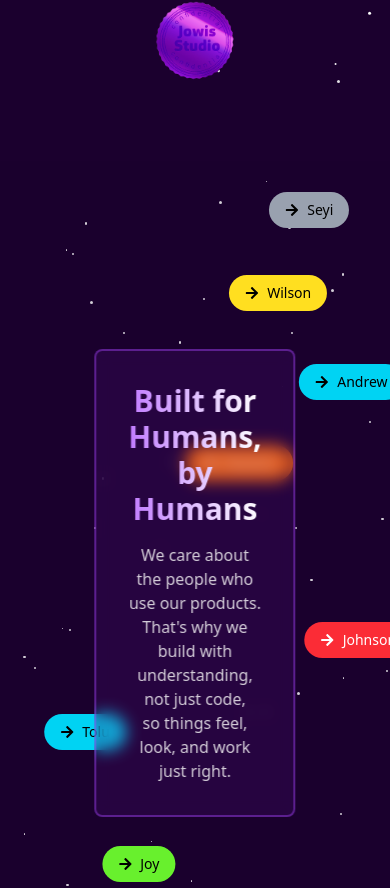
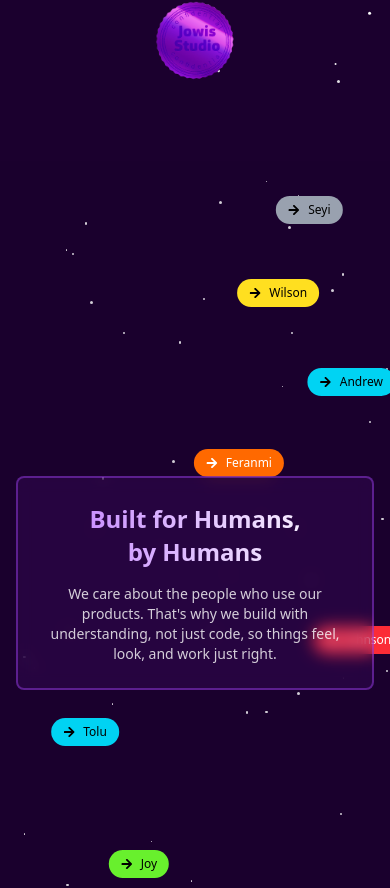
Before and after one commit to Nwose/jowis, a React (Vite) app: page /about in a window 390 px wide. Shown: the part 1976-2864 px from the top of the page. Built offline with nearby package versions, Linux system fonts and the light colour scheme.

Commit message:
new fixes

```diff
--- a/src/components/about/TeamMember.jsx
+++ b/src/components/about/TeamMember.jsx
@@ -1,3 +1,258 @@
+// import React, { useEffect, useState } from "react";
+// import { FaArrowRight } from "react-icons/fa";
+// import andrewImg from "../../assets/andrew.JPG";
+// import seyiImg from "../../assets/seyi.png";
+// import wilsonImg from "../../assets/wilson.jpg";
+// import feranmiImg from "../../assets/feronmi.jpg";
+// import joyImg from "../../assets/joy.jpg";
+// import johnsonImg from "../../assets/johnson.jpg";
+// import wealthyImg from "../../assets/Wealthy.jpg";
+// const teamMembers = [
+//   {
+//     name: "Andrew",
+//     color: "cyan",
+//     top: 15,
+//     left: 12,
+//     role: "Frontend Developer",
+//     funFact: "Loves React and animations.",
+//     image: andrewImg,
+//   },
+//   {
+//     name: "Seyi",
+//     color: "gray",
+//     top: 12,
+//     left: 78,
+//     role: "Frontend Developer",
+//     funFact: "Specializes in bringing designs to life.",
+//     image: seyiImg,
+//   },
+//   {
+//     name: "Johnson",
+//     color: "red",
+//     top: 45,
+//     left: 8,
+//     role: "CEO",
+//     funFact: "Passionate about human-centered design.",
+//     image: johnsonImg,
+//   },
+//   {
+//     name: "Wilson",
+//     color: "yellow",
+//     top: 25,
+//     left: 85,
+//     role: "Graphhic Designer",
+//     funFact: "Ensures smooth collaboration across teams.",
+//     image: wilsonImg,
+//   },
+//   {
+//     name: "Tolu",
+//     color: "cyan",
+//     top: 75,
+//     left: 82,
+//     role: "UI/UX Designer",
+//     funFact: "Enjoys creating designs.",
+//     image: wealthyImg,
+//   },
+//   {
+//     name: "Feranmi",
+//     color: "orange",
+//     top: 68,
+//     left: 18,
+//     role: "Data Analyst",
+//     funFact: "Data Driven and loves insights.",
+//     image: feranmiImg,
+//   },
+//   {
+//     name: "Joy",
+//     color: "#68F02D",
+//     top: 68,
+//     left: 18,
+//     role: "Machine Learning Engineer",
+//     funFact: "Makes sure nothing breaks before launch.",
+//     image: joyImg,
+//   },
+// ];
+
+// // ---------------- COLORS ---------------- //
+// const getColorClasses = (color) => {
+//   switch (color) {
+//     case "cyan":
+//       return "bg-cyan-400 text-black hover:shadow-cyan-400/50";
+//     case "red":
+//       return "bg-red-500 text-white hover:shadow-red-500/50";
+//     case "yellow":
+//       return "bg-yellow-300 text-black hover:shadow-yellow-300/50";
+//     case "orange":
+//       return "bg-orange-500 text-white hover:shadow-orange-500/50";
+//     case "gray":
+//       return "bg-gray-400 text-black hover:shadow-gray-400/50";
+//     case "#68F02D":
+//       return "bg-[#68F02D] text-black hover:shadow-[#68F02D]/50";
+//     default:
+//       return "bg-white text-black";
+//   }
+// };
+
+// // ---------------- TEAM BADGES ---------------- //
+// const TeamMemberBadge = ({ member }) => {
+//   const [pos, setPos] = useState({ top: member.top, left: member.left });
+//   const [vel, setVel] = useState({
+//     vx: (Math.random() - 0.5) * 2,
+//     vy: (Math.random() - 0.5) * 2,
+//   });
+//   const [paused, setPaused] = useState(false);
+
+//   useEffect(() => {
+//     if (paused) return;
+
+//     const interval = setInterval(() => {
+//       setPos((prev) => {
+//         let newTop = prev.top + vel.vy;
+//         let newLeft = prev.left + vel.vx;
+//         let { vx, vy } = vel;
+
+//         if (newTop < 2 || newTop > 98) {
+//           vy = -vy;
+//           newTop = Math.max(2, Math.min(98, newTop));
+//         }
+//         if (newLeft < 2 || newLeft > 98) {
+//           vx = -vx;
+//           newLeft = Math.max(2, Math.min(98, newLeft));
+//         }
+
+//         setVel({ vx, vy });
+//         return { top: newTop, left: newLeft };
+//       });
+//     }, 50);
+
+//     return () => clearInterval(interval);
+//   }, [vel, paused]);
+
+//   return (
+//     <div
+//       className="absolute transform -translate-x-1/2 -translate-y-1/2 cursor-pointer group"
+//       style={{
+//         top: `${pos.top}%`,
+//         left: `${pos.left}%`,
+//       }}
+//       onMouseEnter={() => setPaused(true)}
+//       onMouseLeave={() => setPaused(false)}
+//     >
+//       {/* Badge */}
+//       <div
+//         className={`flex items-center gap-2 px-4 py-2 text-sm font-medium rounded-full transition ${getColorClasses(
+//           member.color
+//         )}`}
+//       >
+//         <FaArrowRight />
+//         {member.name}
+//       </div>
+
+//       {/* Big Chat Box Popup */}
+//       <div className="absolute left-1/2 -translate-x-1/2 mt-3 w-72 bg-black text-white rounded-2xl border-2 border-purple-500 shadow-[0_0_20px_rgba(168,85,247,0.8)] p-5 opacity-0 scale-95 group-hover:opacity-100 group-hover:scale-100 transition-all duration-300 origin-top z-20">
+//         {/* Arrow */}
+//         <div className="absolute -top-2 left-1/2 -translate-x-1/2 w-0 h-0 border-l-8 border-r-8 border-b-8 border-transparent border-b-purple-500"></div>
+
+//         <div className="flex items-center gap-3 mb-3">
+//           <img
+//             src={member.image}
+//             alt={member.name}
+//             className="w-12 h-12 rounded-full border-2 border-purple-400"
+//           />
+//           <h3 className="text-lg font-bold" style={{ color: member.color }}>
+//             {member.name}
+//           </h3>
+//         </div>
+//         <p className="text-sm font-medium text-purple-300 mb-2">
+//           {member.role}
+//         </p>
+//         <p className="text-sm text-gray-300 leading-snug">{member.funFact}</p>
+//       </div>
+//     </div>
+//   );
+// };
+
+// // ---------------- MOVING STAR ---------------- //
+// const Star = () => {
+//   const [pos, setPos] = useState({
+//     top: Math.random() * 100,
+//     left: Math.random() * 100,
+//   });
+//   const [vel, setVel] = useState({
+//     vx: (Math.random() - 0.5) * 0.5,
+//     vy: (Math.random() - 0.5) * 0.5,
+//   });
+//   const size = Math.random() * 2 + 1;
+
+//   useEffect(() => {
+//     const interval = setInterval(() => {
+//       setPos((prev) => {
+//         let newTop = prev.top + vel.vy;
+//         let newLeft = prev.left + vel.vx;
+//         let { vx, vy } = vel;
+
+//         if (newTop < 0 || newTop > 100) {
+//           vy = -vy;
+//           newTop = Math.max(0, Math.min(100, newTop));
+//         }
+//         if (newLeft < 0 || newLeft > 100) {
+//           vx = -vx;
+//           newLeft = Math.max(0, Math.min(100, newLeft));
+//         }
+
+//         setVel({ vx, vy });
+//         return { top: newTop, left: newLeft };
+//       });
+//     }, 100);
+
+//     return () => clearInterval(interval);
+//   }, [vel]);
+
+//   return (
+//     <div
+//       className="absolute rounded-full bg-white opacity-80"
+//       style={{
+//         width: size,
+//         height: size,
+//         top: `${pos.top}%`,
+//         left: `${pos.left}%`,
+//       }}
+//     />
+//   );
+// };
+
+// const TeamMember = () => {
+//   return (
+//     <div className="relative min-h-screen bg-[#1A002D] text-white overflow-hidden">
+//       {/* Background Stars */}
+//       {Array.from({ length: 50 }).map((_, i) => (
+//         <Star key={i} />
+//       ))}
+
+//       {/* Team Members */}
+//       {teamMembers.map((member, i) => (
+//         <TeamMemberBadge key={i} member={member} />
+//       ))}
+
+//       {/* Central Card */}
+//       <div className="absolute top-1/2 left-1/2 transform -translate-x-1/2 -translate-y-1/2 z-10">
+//         <div className="relative border-2 border-purple-500/40 rounded-lg p-8 max-w-lg text-center bg-purple-900/20 backdrop-blur-sm">
+//           <h1 className="text-3xl md:text-5xl font-bold mb-4 text-transparent bg-clip-text bg-gradient-to-r from-purple-400 to-white">
+//             Built for Humans, <br /> by Humans
+//           </h1>
+//           <p className="text-white/80">
+//             We care about the people who use our products. <br />
+//             That's why we build with understanding, not just code, <br />
+//             so things feel, look, and work just right.
+//           </p>
+//         </div>
+//       </div>
+//     </div>
+//   );
+// };
+
+// export default TeamMember;
+
 import React, { useEffect, useState } from "react";
 import { FaArrowRight } from "react-icons/fa";
 import andrewImg from "../../assets/andrew.JPG";
@@ -7,6 +262,7 @@ import feranmiImg from "../../assets/feronmi.jpg";
 import joyImg from "../../assets/joy.jpg";
 import johnsonImg from "../../assets/johnson.jpg";
 import wealthyImg from "../../assets/Wealthy.jpg";
+
 const teamMembers = [
   {
     name: "Andrew",
@@ -140,33 +396,38 @@ const TeamMemberBadge = ({ member }) => {
     >
       {/* Badge */}
       <div
-        className={`flex items-center gap-2 px-4 py-2 text-sm font-medium rounded-full transition ${getColorClasses(
+        className={`flex items-center gap-2 px-3 sm:px-4 py-1.5 sm:py-2 text-xs sm:text-sm font-medium rounded-full transition ${getColorClasses(
           member.color
         )}`}
       >
-        <FaArrowRight />
+        <FaArrowRight className="text-xs sm:text-sm" />
         {member.name}
       </div>
 
       {/* Big Chat Box Popup */}
-      <div className="absolute left-1/2 -translate-x-1/2 mt-3 w-72 bg-black text-white rounded-2xl border-2 border-purple-500 shadow-[0_0_20px_rgba(168,85,247,0.8)] p-5 opacity-0 scale-95 group-hover:opacity-100 group-hover:scale-100 transition-all duration-300 origin-top z-20">
+      <div className="absolute left-1/2 -translate-x-1/2 mt-3 w-60 sm:w-72 bg-black text-white rounded-2xl border-2 border-purple-500 shadow-[0_0_20px_rgba(168,85,247,0.8)] p-4 sm:p-5 opacity-0 scale-95 group-hover:opacity-100 group-hover:scale-100 transition-all duration-300 origin-top z-20">
         {/* Arrow */}
-        <div className="absolute -top-2 left-1/2 -translate-x-1/2 w-0 h-0 border-l-8 border-r-8 border-b-8 border-transparent border-b-purple-500"></div>
+        <div className="absolute -top-2 left-1/2 -translate-x-1/2 w-0 h-0 border-l-6 border-r-6 border-b-6 border-transparent border-b-purple-500"></div>
 
         <div className="flex items-center gap-3 mb-3">
           <img
             src={member.image}
             alt={member.name}
-            className="w-12 h-12 rounded-full border-2 border-purple-400"
+            className="w-10 h-10 sm:w-12 sm:h-12 rounded-full border-2 border-purple-400"
           />
-          <h3 className="text-lg font-bold" style={{ color: member.color }}>
+          <h3
+            className="text-base sm:text-lg font-bold"
+            style={{ color: member.color }}
+          >
             {member.name}
           </h3>
         </div>
-        <p className="text-sm font-medium text-purple-300 mb-2">
+        <p className="text-xs sm:text-sm font-medium text-purple-300 mb-2">
           {member.role}
         </p>
-        <p className="text-sm text-gray-300 leading-snug">{member.funFact}</p>
+        <p className="text-xs sm:text-sm text-gray-300 leading-snug">
+          {member.funFact}
+        </p>
       </div>
     </div>
   );
@@ -223,7 +484,7 @@ const Star = () => {
 
 const TeamMember = () => {
   return (
-    <div className="relative min-h-screen bg-[#1A002D] text-white overflow-hidden">
+    <div className="relative min-h-screen bg-[#1A002D] text-white overflow-hidden px-3 sm:px-0">
       {/* Background Stars */}
       {Array.from({ length: 50 }).map((_, i) => (
         <Star key={i} />
@@ -235,14 +496,16 @@ const TeamMember = () => {
       ))}
 
       {/* Central Card */}
-      <div className="absolute top-1/2 left-1/2 transform -translate-x-1/2 -translate-y-1/2 z-10">
-        <div className="relative border-2 border-purple-500/40 rounded-lg p-8 max-w-lg text-center bg-purple-900/20 backdrop-blur-sm">
-          <h1 className="text-3xl md:text-5xl font-bold mb-4 text-transparent bg-clip-text bg-gradient-to-r from-purple-400 to-white">
+      <div className="absolute top-1/2 left-1/2 transform -translate-x-1/2 -translate-y-1/2 z-10 w-full max-w-md sm:max-w-lg px-4">
+        <div className="relative border-2 border-purple-500/40 rounded-lg p-6 sm:p-8 text-center bg-purple-900/20 backdrop-blur-sm">
+          <h1 className="text-2xl sm:text-3xl md:text-5xl font-bold mb-4 text-transparent bg-clip-text bg-gradient-to-r from-purple-400 to-white leading-snug">
             Built for Humans, <br /> by Humans
           </h1>
-          <p className="text-white/80">
-            We care about the people who use our products. <br />
-            That's why we build with understanding, not just code, <br />
+          <p className="text-sm sm:text-base text-white/80">
+            We care about the people who use our products.{" "}
+            <br className="hidden sm:block" />
+            That's why we build with understanding, not just code,{" "}
+            <br className="hidden sm:block" />
             so things feel, look, and work just right.
           </p>
         </div>
@@ -252,340 +515,3 @@ const TeamMember = () => {
 };
 
 export default TeamMember;
-
-// import React, { useEffect, useState } from "react";
-// import { FaArrowRight } from "react-icons/fa";
-
-// const teamMembers = [
-//   {
-//     name: "Andrew",
-//     color: "cyan",
-//     top: 15,
-//     left: 12,
-//     role: "Frontend Developer",
-//     funFact: "Loves React and animations.",
-//   },
-//   {
-//     name: "Seyi",
-//     color: "gray",
-//     top: 12,
-//     left: 78,
-//     role: "Backend Engineer",
-//     funFact: "Specializes in Node.js and APIs.",
-//   },
-//   {
-//     name: "Johnson",
-//     color: "red",
-//     top: 45,
-//     left: 8,
-//     role: "UI/UX Designer",
-//     funFact: "Passionate about human-centered design.",
-//   },
-//   {
-//     name: "Wilson",
-//     color: "yellow",
-//     top: 25,
-//     left: 85,
-//     role: "Project Manager",
-//     funFact: "Ensures smooth collaboration across teams.",
-//   },
-//   {
-//     name: "Tolu",
-//     color: "cyan",
-//     top: 75,
-//     left: 82,
-//     role: "Fullstack Developer",
-//     funFact: "Enjoys building with Next.js.",
-//   },
-//   {
-//     name: "Feranmi",
-//     color: "orange",
-//     top: 68,
-//     left: 18,
-//     role: "QA Engineer",
-//     funFact: "Makes sure nothing breaks before launch.",
-//   },
-// ];
-
-// // ---------------- COLORS ---------------- //
-// const getColorClasses = (color) => {
-//   switch (color) {
-//     case "cyan":
-//       return "bg-cyan-400 text-black hover:shadow-cyan-400/50";
-//     case "red":
-//       return "bg-red-500 text-white hover:shadow-red-500/50";
-//     case "yellow":
-//       return "bg-yellow-300 text-black hover:shadow-yellow-300/50";
-//     case "orange":
-//       return "bg-orange-500 text-white hover:shadow-orange-500/50";
-//     case "gray":
-//       return "bg-gray-400 text-black hover:shadow-gray-400/50";
-//     default:
-//       return "bg-white text-black";
-//   }
-// };
-
-// // ---------------- TEAM BADGES ---------------- //
-// const TeamMemberBadge = ({ member }) => {
-//   const [pos, setPos] = useState({ top: member.top, left: member.left });
-//   const [vel, setVel] = useState({
-//     vx: (Math.random() - 0.5) * 2,
-//     vy: (Math.random() - 0.5) * 2,
-//   });
-//   const [paused, setPaused] = useState(false);
-
-//   useEffect(() => {
-//     if (paused) return;
-
-//     const interval = setInterval(() => {
-//       setPos((prev) => {
-//         let newTop = prev.top + vel.vy;
-//         let newLeft = prev.left + vel.vx;
-//         let { vx, vy } = vel;
-
-//         // Bounce off edges
-//         if (newTop < 2 || newTop > 98) {
-//           vy = -vy;
-//           newTop = Math.max(2, Math.min(98, newTop));
-//         }
-//         if (newLeft < 2 || newLeft > 98) {
-//           vx = -vx;
-//           newLeft = Math.max(2, Math.min(98, newLeft));
-//         }
-
-//         setVel({ vx, vy });
-//         return { top: newTop, left: newLeft };
-//       });
-//     }, 50);
-
-//     return () => clearInterval(interval);
-//   }, [vel, paused]);
-
-//   return (
-//     <div
-//       className="absolute transform -translate-x-1/2 -translate-y-1/2 cursor-pointer group"
-//       style={{
-//         top: `${pos.top}%`,
-//         left: `${pos.left}%`,
-//       }}
-//       onMouseEnter={() => setPaused(true)}
-//       onMouseLeave={() => setPaused(false)}
-//     >
-//       {/* Badge */}
-//       <div
-//         className={`flex items-center gap-2 px-4 py-2 text-sm font-medium rounded-full transition ${getColorClasses(
-//           member.color
-//         )}`}
-//       >
-//         <FaArrowRight />
-//         {member.name}
-//       </div>
-
-//       {/* Modern Chat Box Popup */}
-//       <div className="absolute left-1/2 -translate-x-1/2 mt-3 w-72 bg-white/90 backdrop-blur-lg text-black rounded-2xl shadow-xl p-5 border border-gray-200/50 opacity-0 translate-y-3 group-hover:opacity-100 group-hover:translate-y-0 transition-all duration-500 ease-out origin-top z-20">
-//         {/* Arrow */}
-//         <div className="absolute -top-2 left-1/2 -translate-x-1/2 w-0 h-0 border-l-8 border-r-8 border-b-8 border-transparent border-b-white"></div>
-
-//         <h3 className="text-lg font-bold text-gray-900 mb-1">{member.name}</h3>
-//         <p className="text-sm font-semibold text-purple-600 mb-2">
-//           {member.role}
-//         </p>
-//         <p className="text-sm text-gray-700 leading-snug">{member.funFact}</p>
-//       </div>
-//     </div>
-//   );
-// };
-
-// // ---------------- MOVING STAR ---------------- //
-// const Star = () => {
-//   const [pos, setPos] = useState({
-//     top: Math.random() * 100,
-//     left: Math.random() * 100,
-//   });
-//   const [vel, setVel] = useState({
-//     vx: (Math.random() - 0.5) * 0.5,
-//     vy: (Math.random() - 0.5) * 0.5,
-//   });
-//   const size = Math.random() * 2 + 1;
-
-//   useEffect(() => {
-//     const interval = setInterval(() => {
-//       setPos((prev) => {
-//         let newTop = prev.top + vel.vy;
-//         let newLeft = prev.left + vel.vx;
-//         let { vx, vy } = vel;
-
-//         if (newTop < 0 || newTop > 100) {
-//           vy = -vy;
-//           newTop = Math.max(0, Math.min(100, newTop));
-//         }
-//         if (newLeft < 0 || newLeft > 100) {
-//           vx = -vx;
-//           newLeft = Math.max(0, Math.min(100, newLeft));
-//         }
-
-//         setVel({ vx, vy });
-//         return { top: newTop, left: newLeft };
-//       });
-//     }, 100);
-
-//     return () => clearInterval(interval);
-//   }, [vel]);
-
-//   return (
-//     <div
-//       className="absolute rounded-full bg-white opacity-80"
-//       style={{
-//         width: size,
-//         height: size,
-//         top: `${pos.top}%`,
-//         left: `${pos.left}%`,
-//       }}
-//     />
-//   );
-// };
-
-// const TeamMember = () => {
-//   return (
-//     <div className="relative min-h-screen bg-[#1A002D] text-white overflow-hidden">
-//       {/* Background Stars */}
-//       {Array.from({ length: 50 }).map((_, i) => (
-//         <Star key={i} />
-//       ))}
-
-//       {/* Team Members */}
-//       {teamMembers.map((member, i) => (
-//         <TeamMemberBadge key={i} member={member} />
-//       ))}
-
-//       {/* Central Card */}
-//       <div className="absolute top-1/2 left-1/2 transform -translate-x-1/2 -translate-y-1/2 z-10">
-//         <div className="relative border-2 border-purple-500/40 rounded-lg p-8 max-w-lg text-center bg-purple-900/20 backdrop-blur-sm">
-//           <h1 className="text-3xl md:text-5xl font-bold mb-4 text-transparent bg-clip-text bg-gradient-to-r from-purple-400 to-white">
-//             Built for Humans, <br /> by Humans
-//           </h1>
-//           <p className="text-white/80">
-//             We care about the people who use our products. <br />
-//             That's why we build with understanding, not just code, <br />
-//             so things feel, look, and work just right.
-//           </p>
-//         </div>
-//       </div>
-//     </div>
-//   );
-// };
-
-// export default TeamMember;
-
-// import React, { useState } from "react";
-// import { motion } from "framer-motion";
-
-// // Team members (restored with 6 members + positions)
-// const teamMembers = [
-//   {
-//     name: "Andrew",
-//     color: "cyan",
-//     top: 15,
-//     left: 12,
-//     img: "https://i.pravatar.cc/50?img=1",
-//   },
-//   {
-//     name: "Seyi",
-//     color: "gray",
-//     top: 12,
-//     left: 78,
-//     img: "https://i.pravatar.cc/50?img=2",
-//   },
-//   {
-//     name: "Johnson",
-//     color: "red",
-//     top: 45,
-//     left: 20,
-//     img: "https://i.pravatar.cc/50?img=3",
-//   },
-//   {
-//     name: "Amaka",
-//     color: "purple",
-//     top: 70,
-//     left: 60,
-//     img: "https://i.pravatar.cc/50?img=4",
-//   },
-//   {
-//     name: "Emily",
-//     color: "green",
-//     top: 30,
-//     left: 50,
-//     img: "https://i.pravatar.cc/50?img=5",
-//   },
-//   {
-//     name: "Daniel",
-//     color: "blue",
-//     top: 60,
-//     left: 80,
-//     img: "https://i.pravatar.cc/50?img=6",
-//   },
-// ];
-
-// const FloatingTeam = () => {
-//   const [paused, setPaused] = useState(false);
-//   const [hoveredMember, setHoveredMember] = useState(null);
-
-//   return (
-//     <div className="relative w-full h-[500px] bg-gray-950 overflow-hidden rounded-xl">
-//       {teamMembers.map((member, idx) => (
-//         <motion.div
-//           key={idx}
-//           className="absolute"
-//           style={{ top: `${member.top}%`, left: `${member.left}%` }}
-//           animate={!paused ? { y: [0, -10, 0], x: [0, 10, 0] } : { y: 0, x: 0 }}
-//           transition={{
-//             duration: 4 + idx,
-//             repeat: Infinity,
-//             ease: "easeInOut",
-//           }}
-//           onMouseEnter={() => {
-//             setPaused(true);
-//             setHoveredMember(member);
-//           }}
-//           onMouseLeave={() => {
-//             setPaused(false);
-//             setHoveredMember(null);
-//           }}
-//         >
-//           {/* Badge (circle with initials) */}
-//           <div
-//             className={`w-14 h-14 flex items-center justify-center rounded-full cursor-pointer text-white font-bold shadow-lg`}
-//             style={{ backgroundColor: member.color }}
-//           >
-//             {member.name[0]}
-//           </div>
-
-//           {/* Popup Chat Box */}
-//           {hoveredMember?.name === member.name && (
-//             <div className="absolute top-16 left-1/2 -translate-x-1/2 w-64 p-4 rounded-2xl shadow-2xl bg-gray-900 border-2 border-purple-500 animate-fadeIn">
-//               <div className="flex items-center gap-3">
-//                 <img
-//                   src={member.img}
-//                   alt={member.name}
-//                   className="w-12 h-12 rounded-full border border-gray-700"
-//                 />
-//                 <h3
-//                   className="text-lg font-semibold"
-//                   style={{ color: member.color }}
-//                 >
-//                   {member.name}
-//                 </h3>
-//               </div>
-//               <p className="text-sm text-gray-300 mt-2">
-//                 {member.name} is an awesome team member bringing value to the
-//                 project!
-//               </p>
-//             </div>
-//           )}
-//         </motion.div>
-//       ))}
-//     </div>
-//   );
-// };
-
-// export default FloatingTeam;
```
Also changed, not shown: src/components/CosmicFooter.jsx (+6 -6 lines), src/components/SubBase.jsx (+5 -5 lines).
